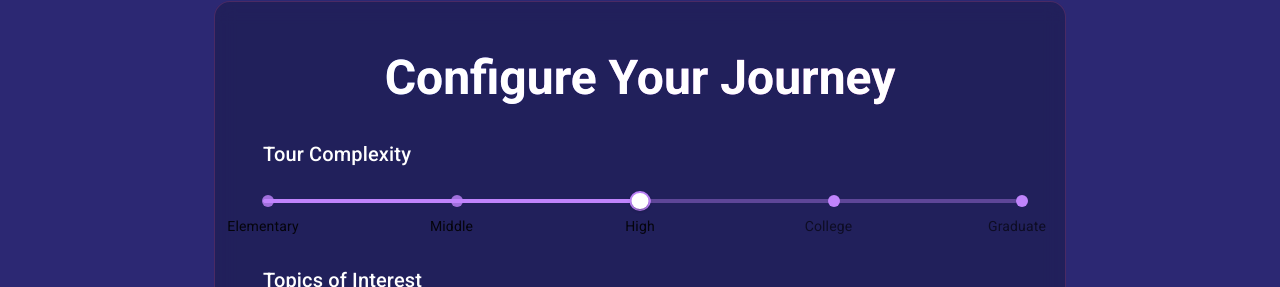
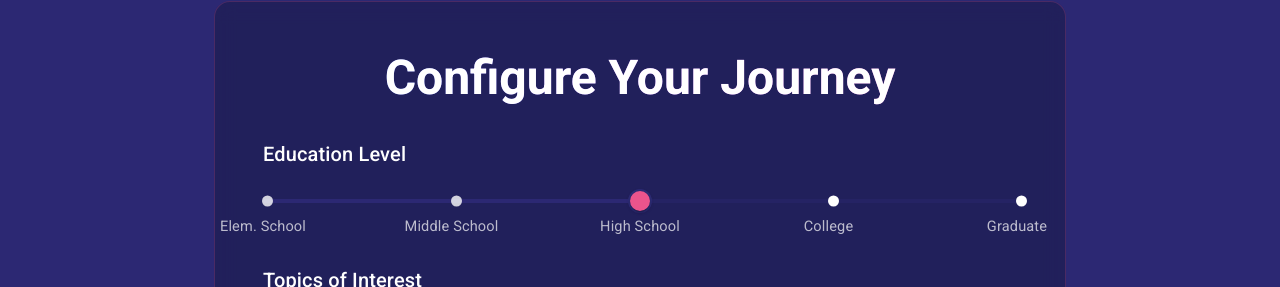
Before and after one commit to CodeMonkey2654/hacksgiving-2024, a React (Vite) app in the folder frontend/: page /configure in a window 1280 px wide. Shown: the part 121-408 px from the top of the page. Built offline with nearby package versions, Linux system fonts and the light colour scheme; no server answers.

Commit message:
fix the theme color issue with the complexity slider

```diff
--- a/frontend/src/components/ComplexitySlider.tsx
+++ b/frontend/src/components/ComplexitySlider.tsx
@@ -12,17 +12,17 @@ const ComplexitySlider: React.FC<ComplexitySliderProps> = ({ complexity, setComp
   };
 
   const marks = [
-    { value: 0, label: 'Elementary' },
-    { value: 25, label: 'Middle' },
-    { value: 50, label: 'High' },
+    { value: 0, label: 'Elem. School' },
+    { value: 25, label: 'Middle School' },
+    { value: 50, label: 'High School' },
     { value: 75, label: 'College' },
     { value: 100, label: 'Graduate' },
   ];
 
   return (
     <Box sx={{ mb: 6 }}>
-      <Typography variant="h6" sx={{ color: 'white', mb: 2 }}>
-        Tour Complexity
+      <Typography variant="h6" sx={{ color: 'var(--text-color)', mb: 2 }}>
+        Education Level
       </Typography>
       <Stack spacing={2} direction="row" alignItems="center">
         <Slider
@@ -33,18 +33,22 @@ const ComplexitySlider: React.FC<ComplexitySliderProps> = ({ complexity, setComp
           step={25}
           marks={marks}
           sx={{
-            color: '#C084FC',
+            color: 'var(--primary)',
             '& .MuiSlider-thumb': {
-              width: 21,
-              height: 20,
-              backgroundColor: 'var(--text-color)',
-              border: '2px solid #C084FC',
+              width: 24,
+              height: 24,
+              backgroundColor: 'var(--secondary)',
+              border: '2px solid var(--primary-light)',
+            },
+            '& .MuiSlider-markLabel': {
+              color: 'var(--text-secondary)',
+              fontSize: '0.91rem',
             },
             '& .MuiSlider-mark': {
-              width: 12,
-              height: 12,
+              backgroundColor: 'var(--text-color)',
+              width: 11,
+              height: 11,
               borderRadius: '50%',
-              backgroundColor: '#C084FC',
             },
           }}
         />
```
